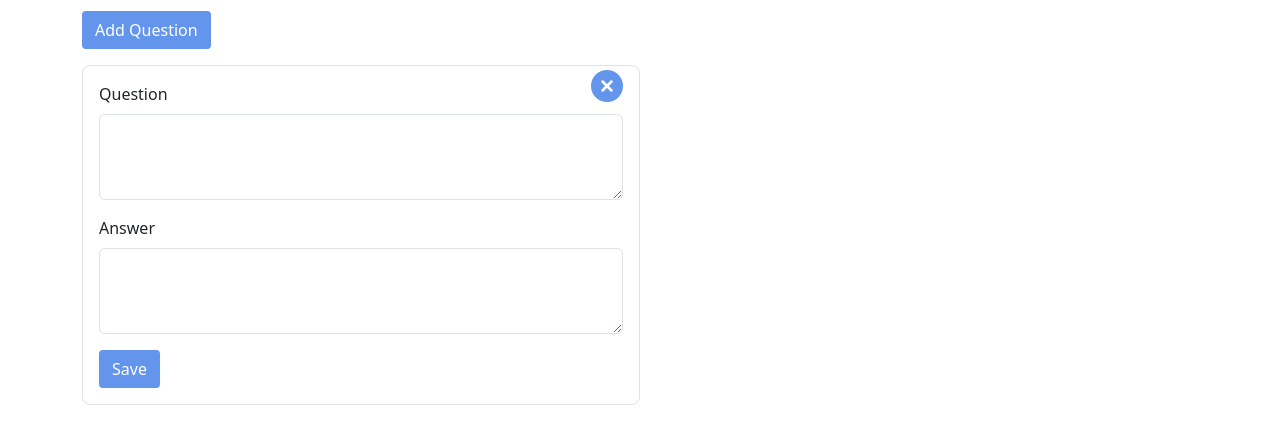
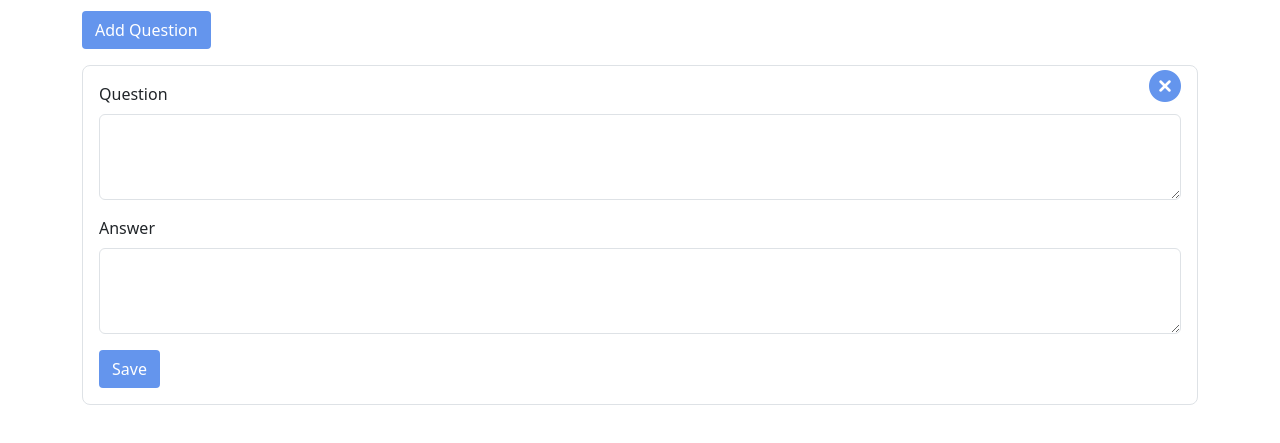
Before and after one commit to Hardikjscoder/Flashcards-App, a plain HTML site: page index.html in a window 1280 px wide. Both pictures are taken after a click on the button "Add Question". Shown: the part 69-512 px from the top of the page. Drawn offline with nearby package versions, Linux system fonts and the light colour scheme.

Commit message:
fixed a minor issue (the width of question box will be auto)

```diff
--- a/index.html
+++ b/index.html
@@ -28,7 +28,7 @@
       <h1 class="my-3">Flashcards</h1>
       <button class="btn" onclick="showQuestionBox()">Add Question</button>
 
-      <div id="question_box" class="py-3 w-50 border border-opacity-75 d-none">
+      <div id="question_box" class="py-3 border border-opacity-75 d-none">
         <div class="mb-3">
           <label for="question" class="form-label">Question</label>
           <textarea
```
